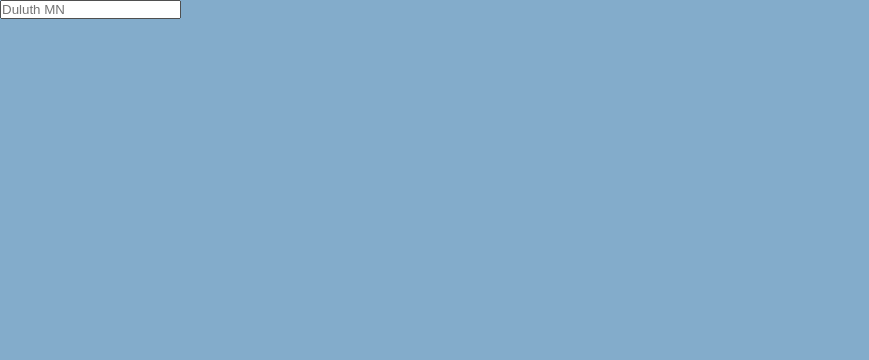
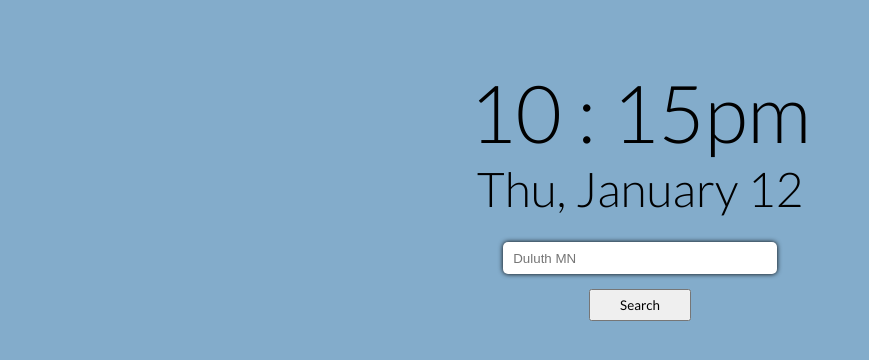
Before and after one commit to jon-tschida/react-weather-app, a React (Create React App) app: page / in a window 1280 px wide. Shown: the top 360 px of the page, without its empty margins (0-869 px from the left). Built offline with nearby package versions, Linux system fonts and the light colour scheme.

Commit message:
Header and input started
started with the header and input, got the time working as well as state working for user input.

```diff
--- a/src/App.js
+++ b/src/App.js
@@ -4,6 +4,9 @@ import Header from './components/Header';
 // Durham NC API call, we'll want to get the lat and long from the user though down the road.
 // https://api.openweathermap.org/data/2.5/weather?lat=35.994034&lon=-78.898621&units=imperial&appid=2a8ab662e8539e2cb45726e6080084e6
 //
+
+
+const formatInput = (text) => text.replace(/ /g, "%");
 
 export default function App() {
   return (
--- a/src/components/Header.js
+++ b/src/components/Header.js
@@ -1,20 +1,58 @@
 import React from 'react'
 
-export default function Header() {
+// function for setting up 12 hour time instead of 24 hour time.
+const formatAMPM = (date) => {
+    var hours = date.getHours();
+    var minutes = date.getMinutes();
+    var ampm = hours >= 12 ? "pm" : "am";
+    hours = hours % 12;
+    hours = hours ? hours : 12; // the hour '0' should be '12'
+    minutes = minutes < 10 ? "0" + minutes : minutes;
+    let strTime = `${hours} : ${minutes}${ampm}`;
+    return strTime;
+  }
+
+  // formating our date with these options, maybe the user can change this in the future?
+  const dayOptions = {
+    month: "long",
+    day: "numeric",
+    weekday: `short`,
+  };
+
+export default function Header(props) {
 
     const [formData, setFormData] = React.useState("")
+    const [curTime, setCurTime] = React.useState(new Date())
+    const [curDate, setCurDate] = React.useState();
+
+    React.useEffect(()=>{
+        const interval = setInterval(()=>{
+            setCurTime(new Date())
+            setCurDate(new Date())
+        }, 5000)
+        return () => clearInterval(interval)
+    }, [])
 
     const handleChange = (event) => {
         setFormData(event.target.value)
     }
 
-    console.log(formData)
+    const formatDay = new Intl.DateTimeFormat(`en-US`, dayOptions).format(
+        curDate
+      );
 
   return (
-    <div>
-        <div>
+    <div className='header-container'>
+        <div className='header-form-div'>
+
+            <div className="date-time">
+                <p className="time">{formatAMPM(curTime)}</p>
+                <p className="date">{formatDay}</p>
+            </div>
+
             <form>
                 <input type="text" placeholder='Duluth MN' onChange={handleChange} value={formData}></input>
+                <button type='submit'>Search</button>
             </form>
         </div>
     </div>
--- a/src/index.css
+++ b/src/index.css
@@ -1,3 +1,5 @@
+@import url('https://fonts.googleapis.com/css2?family=Lato:wght@100;300;400;700&display=swap');
+/*font-family: 'Lato', sans-serif; */
 *{
   margin: 0px;
   padding: 0px;
@@ -7,3 +9,66 @@
 body{
   background-color: #83accb;
 }
+
+/* Header styling */
+.header-container{
+  margin-top: 5%;
+  display: flex;
+  justify-content: center;
+}
+
+.header-form-div{
+  display: flex;
+  flex-direction: column;
+  justify-content: center;
+}
+
+.time{
+  text-align: center;
+  font-family: 'Lato', sans-serif;
+  font-weight: 300;
+  font-size: 5rem;
+}
+.date{
+  text-align: center;
+  font-family: 'Lato', sans-serif;
+  font-size: 3rem;
+  font-weight: 300;
+}
+
+/* End header styling */
+
+/* Form styling */
+form{
+  display: flex;
+  flex-direction: column;
+  justify-content: center;
+  padding-top: 25px;
+}
+form > input{
+  border: none;
+  border-radius: 5px;
+  width: 80%;
+  margin: auto;
+  height: 2rem;
+  padding: 10px;
+  box-shadow: 0px 0px 5px black;
+  transition: box-shadow 250ms ease-in-out;
+  margin-bottom: 15px;
+}
+
+form > input:focus{
+  outline: none;
+  box-shadow: 0px 0px 5px green;
+  transition: box-shadow 250ms ease-in-out;
+}
+form > button{
+  width: 30%;
+  margin: auto;
+  cursor: pointer;
+  height: 2rem;
+  font-family: 'Lato', sans-serif;
+
+}
+
+/* End Form Styling */
```
